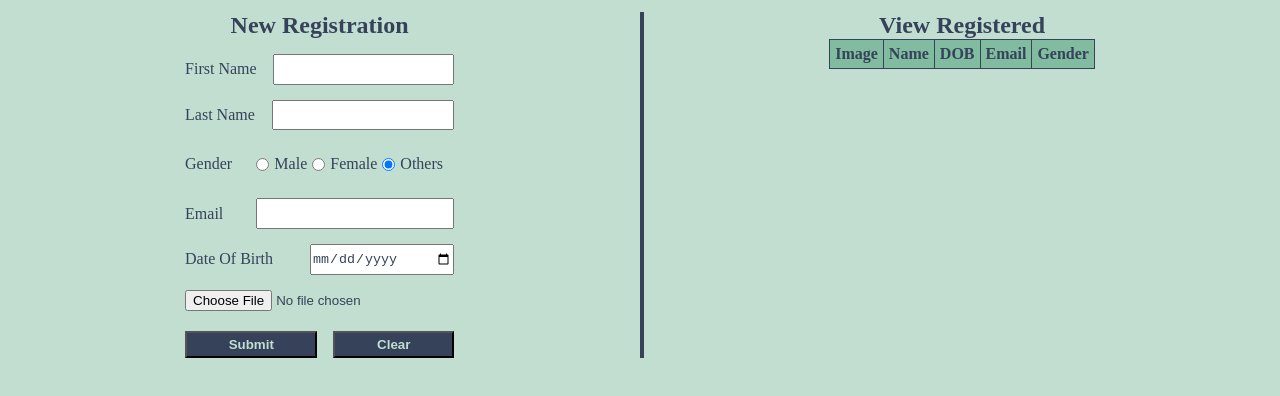
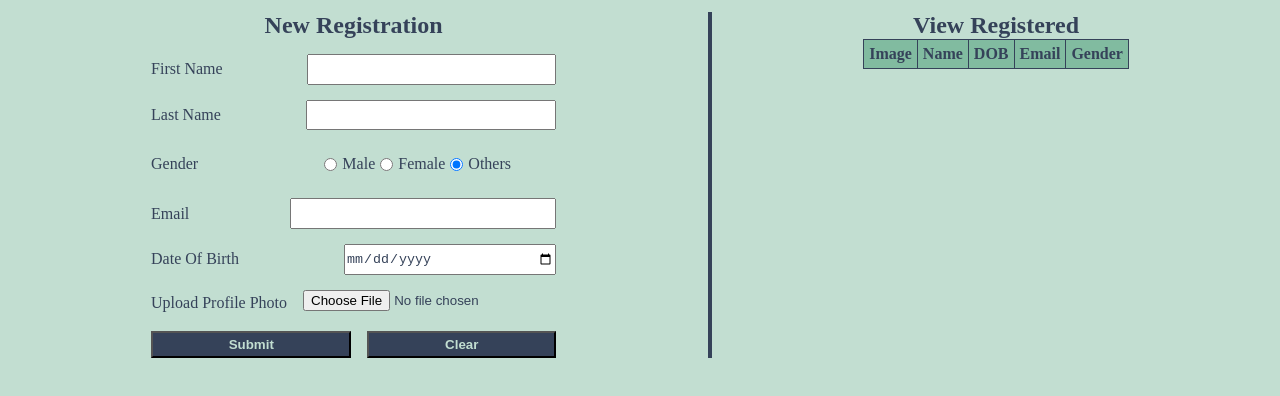
Before and after one commit to ManavDaggula/Student-Form, a plain HTML site: page index.html in a window 1280 px wide. Shown: the part 78-474 px from the top of the page. Drawn offline with Linux system fonts and the light colour scheme.

Commit message:
added label for image

```diff
--- a/index.html
+++ b/index.html
@@ -36,7 +36,8 @@
                 <input type="date" id="dob">
             </div>
             <div class="row">
-                <input type="file" id="file" accept=".jpg, .jpeg, .png">
+                    <label for="image">Upload Profile Photo</label>
+                    <input name ="image" type="file" id="file" accept=".jpg, .jpeg, .png">
             </div>
             <div class="row">
                 <input type="button" value="Submit" id="submit">
```
